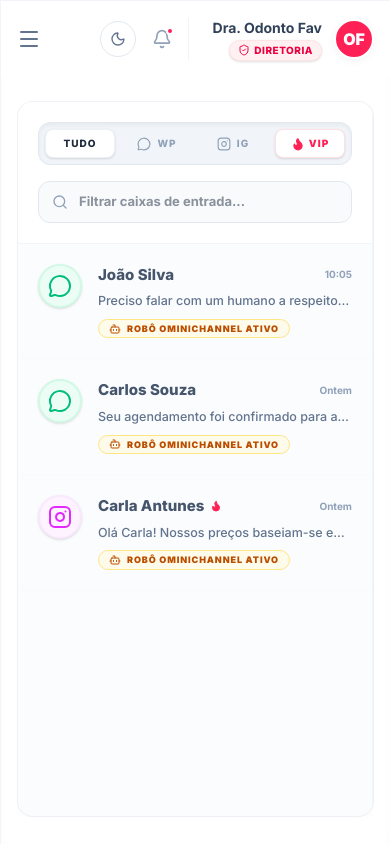
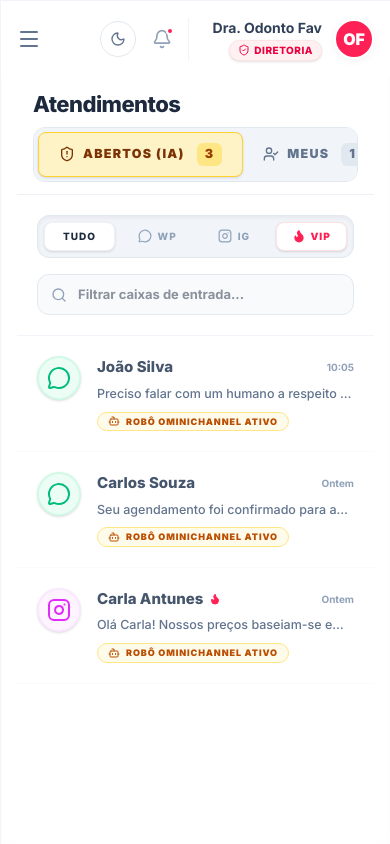
Before and after one commit to werlinho2/testeSistema, a Next.js app: page /dashboard/atendimentos in a window 390 px wide. Built offline with nearby package versions, Linux system fonts and the light colour scheme.

Commit message:
Refine edge-to-edge mobile Atendimentos

```diff
--- a/src/app/dashboard/atendimentos/page.tsx
+++ b/src/app/dashboard/atendimentos/page.tsx
@@ -119,38 +119,38 @@ export default function AtendimentosPage() {
   }
 
   return (
-    <div className="max-w-[1400px] mx-auto h-[calc(100dvh-120px)] flex flex-col relative overflow-hidden space-y-4">
+    <div className="max-w-[1400px] mx-auto h-[calc(100dvh-76px)] md:h-[calc(100dvh-120px)] flex flex-col relative overflow-hidden md:space-y-4 -mx-4 -mt-4 mb-0 md:m-0 bg-white md:bg-transparent">
       {/* Header Funcional com Segmentação de Leads (STATUS) */}
-      <div className={`flex-col sm:flex-row sm:items-center justify-between gap-4 shrink-0 mt-2 px-2 hidden md:flex`}>
+      <div className={`flex-col md:flex-row md:items-center justify-between gap-3 shrink-0 pt-4 px-4 md:px-2 md:pt-2 md:mt-2 ${activeChatId ? 'hidden md:flex' : 'flex'}`}>
         <div>
-          <h2 className="text-[25px] font-extrabold tracking-tight text-slate-800 leading-none">Inbox Atendimentos</h2>
-          <p className="text-slate-500 text-sm mt-1.5 font-medium">Controle os leads rastreando quais precisam de mais ou menos atenção (Termometria).</p>
+          <h2 className="text-[22px] md:text-[25px] font-extrabold tracking-tight text-slate-800 leading-none">Atendimentos</h2>
+          <p className="text-slate-500 text-[13px] sm:text-sm mt-1 font-medium hidden md:block">Controle os leads rastreando quais precisam de mais ou menos atenção (Termometria).</p>
         </div>
-        <div className="flex bg-slate-200/50 p-1 rounded-xl shrink-0 border border-slate-200 shadow-inner">
+        <div className="flex bg-slate-100 md:bg-slate-200/50 p-1 rounded-xl shrink-0 border border-slate-200 md:shadow-inner overflow-x-auto w-full md:w-auto">
           <button
             onClick={() => setActiveTab('aberto')}
-            className={`flex items-center gap-2 px-5 py-2.5 rounded-lg text-[12.5px] font-black uppercase tracking-widest transition-all ${activeTab === 'aberto' ? 'bg-amber-100 text-amber-900 border border-amber-300 shadow-sm' : 'text-slate-500 hover:text-slate-800'}`}
+            className={`flex items-center gap-2 px-5 py-2.5 rounded-lg text-[12.5px] font-black uppercase tracking-widest transition-all whitespace-nowrap ${activeTab === 'aberto' ? 'bg-amber-100 text-amber-900 border border-amber-300 shadow-sm' : 'text-slate-500 hover:text-slate-800'}`}
           >
             <ShieldAlert className="w-4 h-4"/> Abertos (IA) <span className={`ml-1 px-2 py-0.5 rounded-md ${activeTab==='aberto'?'bg-amber-200 text-amber-800':'bg-slate-200 text-slate-500'}`}>{chats.filter(c=>c.status==='aberto').length}</span>
           </button>
           <button
              onClick={() => setActiveTab('meu')}
-            className={`flex items-center gap-2 px-5 py-2.5 rounded-lg text-[12.5px] font-black uppercase tracking-widest transition-all ${activeTab === 'meu' ? 'bg-[#0095ff] text-white shadow-md' : 'text-slate-500 hover:text-slate-800'}`}
+            className={`flex items-center gap-2 px-5 py-2.5 rounded-lg text-[12.5px] font-black uppercase tracking-widest transition-all whitespace-nowrap ${activeTab === 'meu' ? 'bg-[#0095ff] text-white shadow-md' : 'text-slate-500 hover:text-slate-800'}`}
           >
-            <UserCheck className="w-4 h-4"/> Triados (Meus) <span className={`ml-1 px-2 py-0.5 rounded-md ${activeTab==='meu'?'bg-white/20 text-white':'bg-slate-200 text-slate-500'}`}>{chats.filter(c=>c.status==='meu').length}</span>
+            <UserCheck className="w-4 h-4"/> Meus <span className={`ml-1 px-2 py-0.5 rounded-md ${activeTab==='meu'?'bg-white/20 text-white':'bg-slate-200 text-slate-500'}`}>{chats.filter(c=>c.status==='meu').length}</span>
           </button>
           <button
              onClick={() => setActiveTab('fechado')}
-            className={`flex items-center gap-2 px-5 py-2.5 rounded-lg text-[12.5px] font-black uppercase tracking-widest transition-all ${activeTab === 'fechado' ? 'bg-slate-800 text-white shadow-md' : 'text-slate-500 hover:text-slate-800'}`}
+            className={`flex items-center gap-2 px-5 py-2.5 rounded-lg text-[12.5px] font-black uppercase tracking-widest transition-all whitespace-nowrap ${activeTab === 'fechado' ? 'bg-slate-800 text-white shadow-md' : 'text-slate-500 hover:text-slate-800'}`}
           >
             <Archive className="w-4 h-4"/> Fechados
           </button>
         </div>
       </div>
 
-      <div className="bg-white rounded-2xl border border-slate-200/60 shadow-[0_2px_10px_rgba(0,0,0,0.02)] flex flex-1 overflow-hidden h-full mt-2 lg:mx-2">
+      <div className="bg-white md:rounded-2xl md:border border-slate-200/60 shadow-[0_2px_10px_rgba(0,0,0,0.02)] flex flex-1 overflow-hidden h-full md:mt-2 lg:mx-2 text-[14px] md:text-base border-t md:border-t-0 mt-3 md:mt-0">
         {/* Painel Esquerdo: Segmentação de Apps & Chats */}
-        <div className={`w-full md:w-[360px] shrink-0 border-r border-slate-100 flex-col bg-[#F8FAFC]/50 ${activeChatId ? 'hidden md:flex' : 'flex'}`}>
+        <div className={`w-full md:w-[360px] shrink-0 md:border-r border-slate-100 flex-col bg-white md:bg-[#F8FAFC]/50 ${activeChatId ? 'hidden md:flex' : 'flex'}`}>
           <div className="p-5 border-b border-slate-100 bg-white space-y-4">
              {/* Sub-Aba Filtro Global Solicitado pelo Usuário (Instagram VS WhatsApp VS Leads Quentes) */}
              <div className="flex gap-2 bg-slate-100 p-1.5 rounded-xl border border-slate-200 shadow-inner">
```
